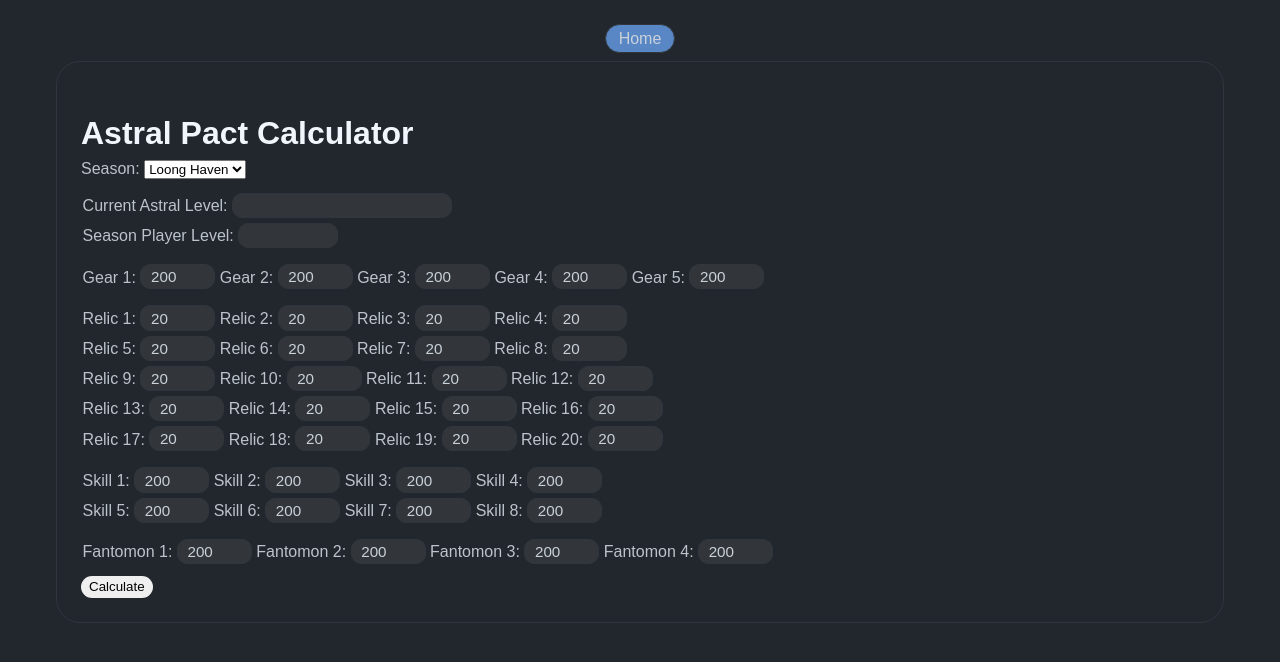
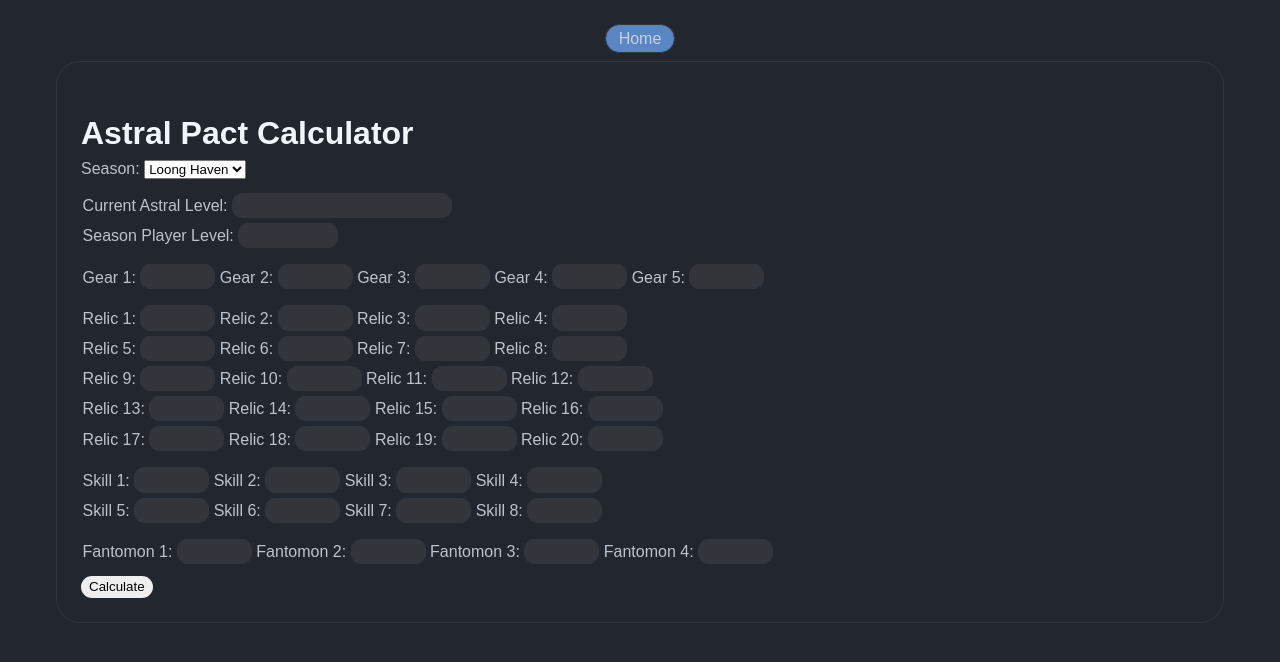
Before and after one commit to erickguo33/sxs-helper.github.io, a Flask app: page /astral-calculator in a window 1280 px wide. Shown: the top 662 px of the page. Run offline with Flask 3, Linux system fonts and the light colour scheme; some libraries are stand-ins or nearby versions.

Commit message:
Removed default values

```diff
--- a/templates/astral-calculator.html
+++ b/templates/astral-calculator.html
@@ -30,14 +30,14 @@
             <div class="astral-entry">
                 {% for slot in range(slots_num["gear_slots"]) %}
                     <label for="gear_slots{{slot}}">Gear {{slot + 1}}:  </label>
-                        <input type="number" name="gear_slots{{slot}}" min="130" max="260"  value="200"  value="{{gear_slots[slot]}}" style="width: 75px;">
+                        <input type="number" name="gear_slots{{slot}}" min="130" max="260" value="{{gear_slots[slot]}}" style="width: 75px;">
                 {% endfor %}
             </div>
 
             <div class="astral-entry">
                 {% for slot in range(slots_num["relic_slots"]) %}
                     <label for="relic_slots{{slot}}">Relic {{slot + 1}}:  </label>
-                        <input type="number" name="relic_slots{{slot}}" min="13" max="27"  value="20"  value="{{relic_slots[slot]}}" style="width: 75px;">
+                        <input type="number" name="relic_slots{{slot}}" min="13" max="27"  value="{{relic_slots[slot]}}" style="width: 75px;">
                     {% if loop.index % 4 == 0 %}
                         <br>
                     {% endif %}
@@ -47,7 +47,7 @@
             <div class="astral-entry">
                 {% for slot in range(slots_num["skill_slots"]) %}
                     <label for="skill_slots{{slot}}">Skill {{slot + 1}}:  </label>
-                        <input type="number" name="skill_slots{{slot}}" min="130" max="230" value="200" value="{{skill_slots[slot]}}" style="width: 75px;">
+                        <input type="number" name="skill_slots{{slot}}" min="130" max="230" value="{{skill_slots[slot]}}" style="width: 75px;">
                     {% if loop.index % 4 == 0 %}
                         <br>
                     {% endif %}
@@ -57,7 +57,7 @@
             <div class="astral-entry">
                 {% for slot in range(slots_num["pet_slots"]) %}
                     <label for="pet_slots{{slot}}">Fantomon {{slot + 1}}:  </label>
-                        <input type="number" name="pet_slots{{slot}}" min="130" max="230"  value="200"  value="{{pet_slots[slot]}}" style="width: 75px;">
+                        <input type="number" name="pet_slots{{slot}}" min="130" max="230" value="{{pet_slots[slot]}}" style="width: 75px;">
                 {% endfor %}
             </div>
 
```
